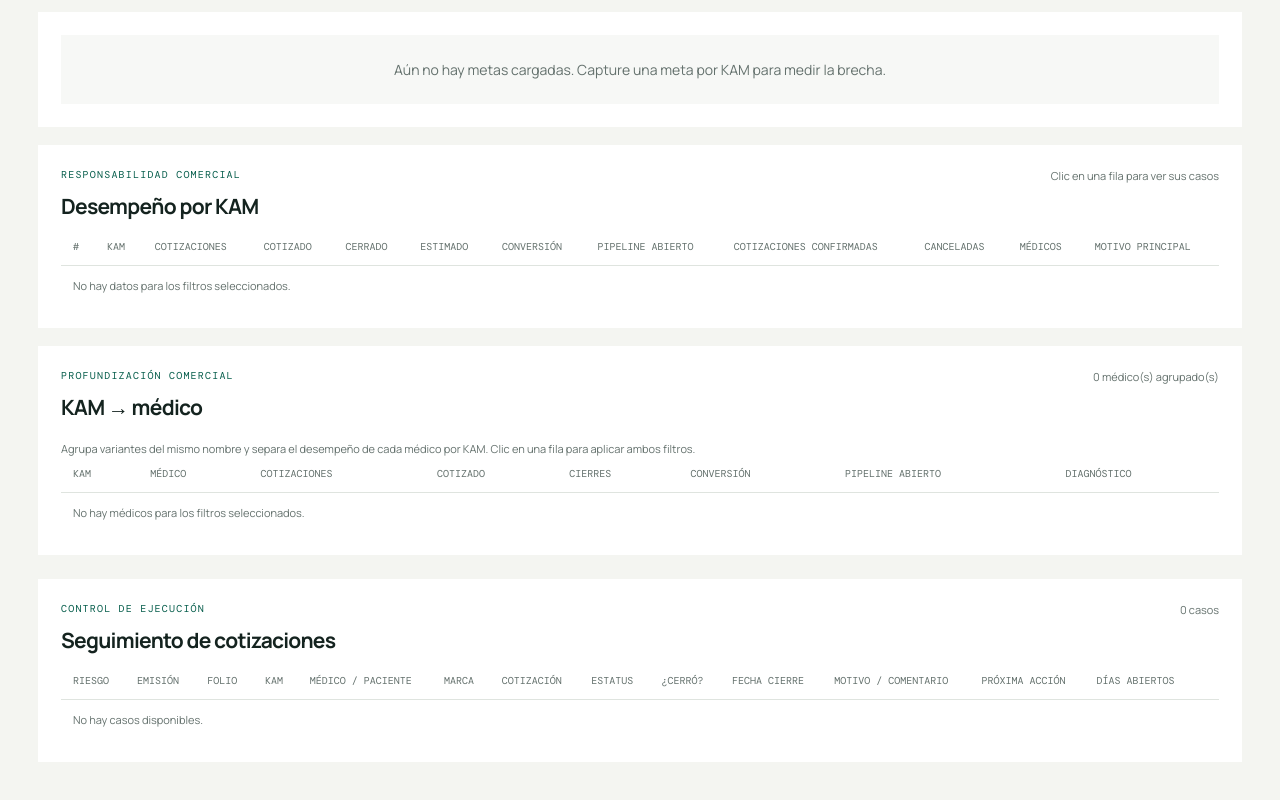
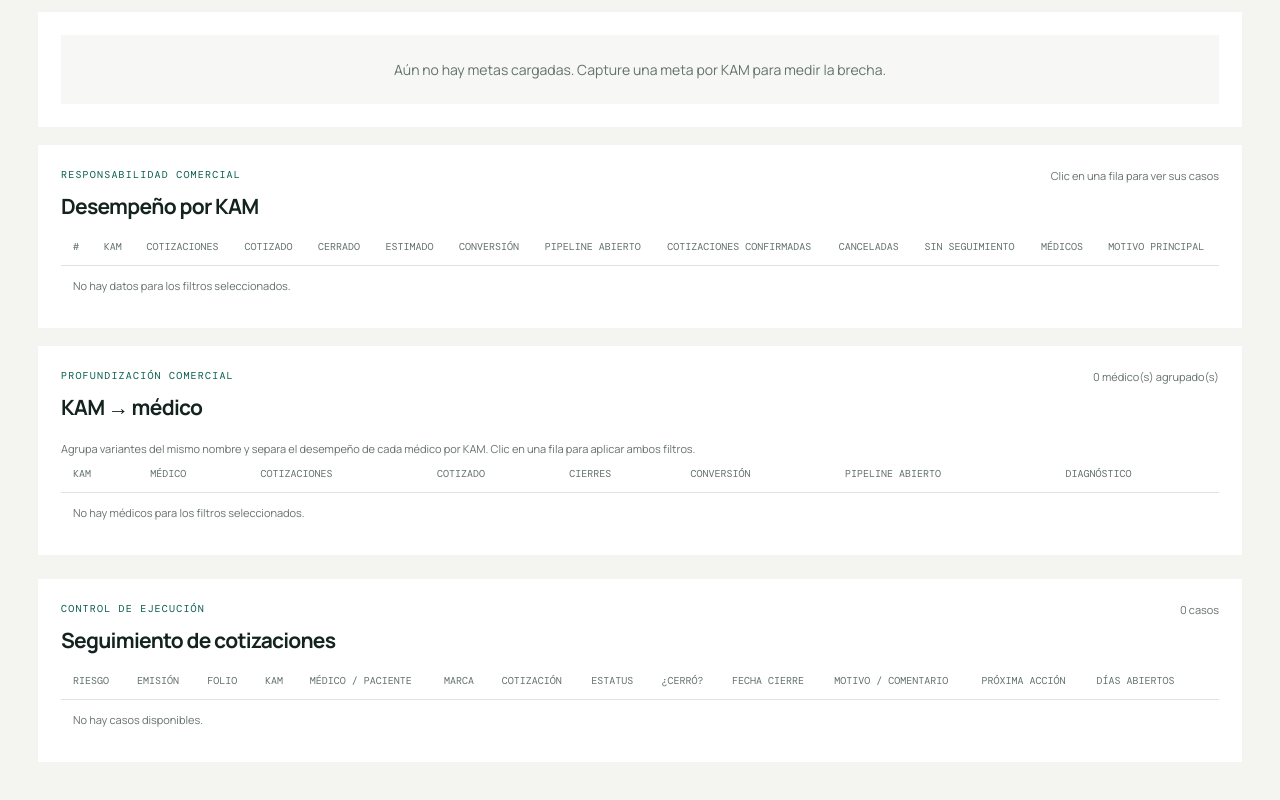
Before and after one commit to auxmkt2-eng/innvida, a website: page index.html in a window 1280 px wide. Shown: the part 1219-2019 px from the top of the page. Drawn offline with nearby package versions, Linux system fonts and the light colour scheme; no server answers; a web font is replaced by a local one.

Commit message:
Update index.html

```diff
--- a/index.html
+++ b/index.html
@@ -158,6 +158,7 @@
                 <th>Pipeline abierto</th>
                 <th>Cotizaciones confirmadas</th>
                 <th>Canceladas</th>
+                <th>Sin seguimiento</th>
                 <th>Médicos</th>
                 <th>Motivo principal</th>
               </tr>
```
